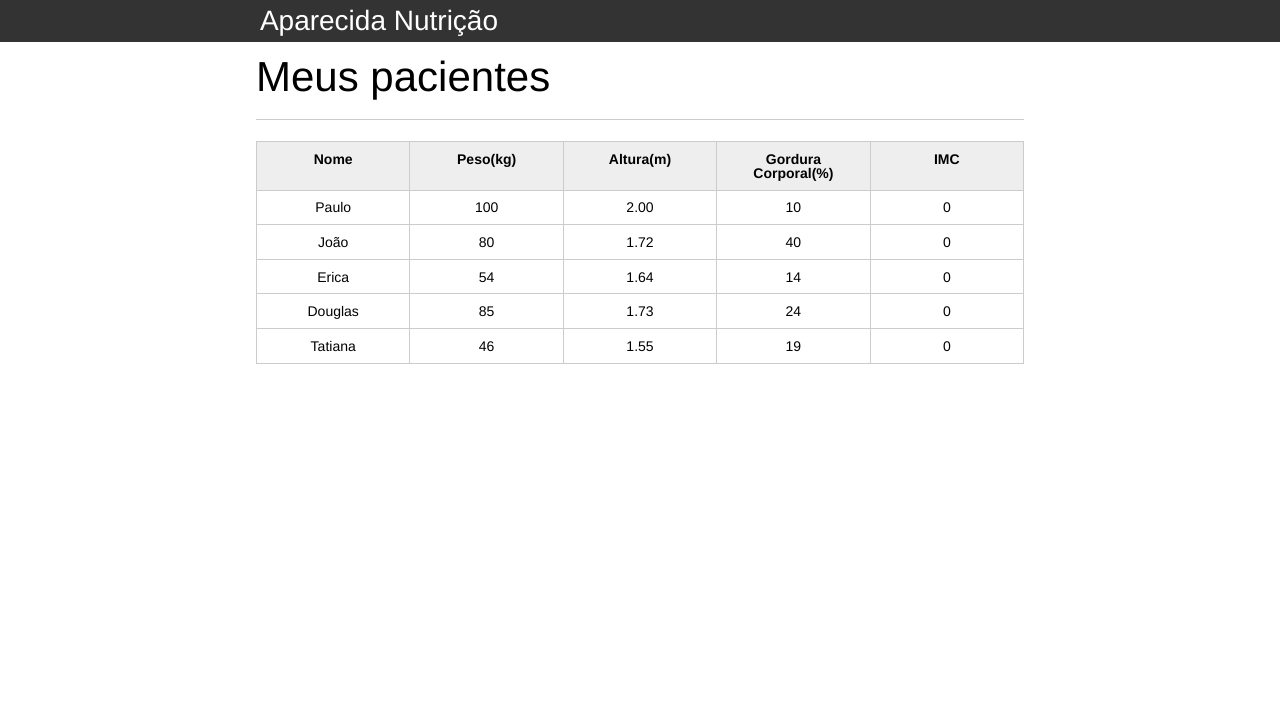
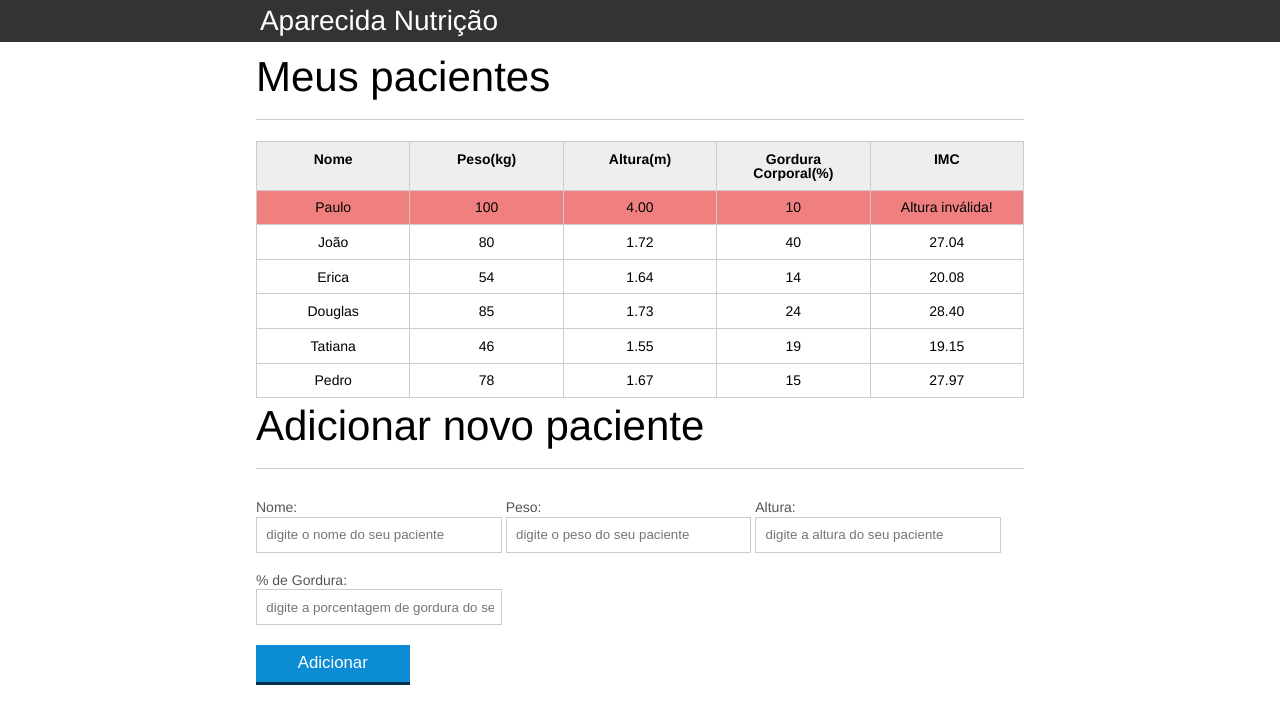
Before and after one commit to gtvilela/javascript, a plain HTML site: page index.html in a window 1280 px wide. Drawn offline with Linux system fonts and the light colour scheme.

Commit message:
Curso Introdução JS - forms

```diff
--- a/css/index.css
+++ b/css/index.css
@@ -132,3 +132,7 @@ button[disabled=disabled], button:disabled {
 .campo-invalido{
 	border: 1px solid red;
 }
+
+.paciente-invalido {
+	background-color: lightcoral;
+}
--- a/index.html
+++ b/index.html
@@ -29,10 +29,10 @@
 						</tr>
 					</thead>
 					<tbody id="tabela-pacientes">
-						<tr class="paciente" >
+						<tr class="paciente" id="primeiropaciente">
 							<td class="info-nome">Paulo</td>
 							<td class="info-peso">100</td>
-							<td class="info-altura">2.00</td>
+							<td class="info-altura">4.00</td>
 							<td class="info-gordura">10</td>
 							<td class="info-imc">0</td>
 						</tr>
@@ -67,11 +67,42 @@
 							<td class="info-gordura">19</td>
 							<td class="info-imc">0</td>
 						</tr>
+						<tr class="paciente" >
+							<td class="info-nome">Pedro</td>
+							<td class="info-peso">78</td>
+							<td class="info-altura">1.67</td>
+							<td class="info-gordura">15</td>
+							<td class="info-imc">0</td>
+						</tr>
 					</tbody>
 				</table>
 
 			</section>
 		</main>
+		<section class="container">
+    <h2 id="titulo-form">Adicionar novo paciente</h2>
+    <form id="form-adiciona">
+        <div class="grupo">
+            <label for="nome">Nome:</label>
+            <input id="nome" name="nome" type="text" placeholder="digite o nome do seu paciente" class="campo">
+        </div>
+        <div class="grupo">
+            <label for="peso">Peso:</label>
+            <input id="peso" name="peso" type="text" placeholder="digite o peso do seu paciente" class="campo campo-medio">
+        </div>
+        <div class="grupo">
+            <label for="altura">Altura:</label>
+            <input id="altura" name="altura" type="text" placeholder="digite a altura do seu paciente" class="campo campo-medio">
+        </div>
+        <div class="grupo">
+            <label for="gordura">% de Gordura:</label>
+            <input id="gordura" type="text" placeholder="digite a porcentagem de gordura do seu paciente" class="campo campo-medio">
+        </div>
+
+        <button id="adicionar-paciente" class="botao bto-principal">Adicionar</button>
+    </form>
+</section>
 		<script src="js/main.js"></script>
+		<script src="js/form.js"></script>
 	</body>
 </html>
--- /dev/null
+++ b/js/form.js
@@ -0,0 +1,38 @@
+var botaoAdicionar = document.querySelector("#adicionar-paciente");
+botaoAdicionar.addEventListener("click", function(event) {
+
+event.preventDefault();
+
+var form = document.querySelector("#form-adiciona");
+
+var nome = form.nome.value;
+var peso = form.peso.value;
+var altura = form.altura.value;
+var gordura = form.gordura.value;
+var imc = form.imc.value;
+
+var pacienteTr = document.createEmelent("tr");
+
+var pesoTd = document.createEmelent("td");
+var nomeTd = document.createEmelent("td");
+var alturaTd = document.createEmelent("td");
+var gorduraTd = document.createEmelent("td");
+var imcTd = document.createEmelent("td");
+
+nomeTd.textContent = nome;
+pesoTd.textContent = peso;
+alturaTd.textContent = altura;
+imcTd.textContent = calculaImc(peso, altura);
+gorduraTd.textContent = gordura;
+
+pacienteTr.appendChild(nomeTd);
+pacienteTr.appendChild(pesoTd);
+pacienteTr.appendChild(alturaTd);
+pacienteTr.appendChild(gorduraTd);
+pacienteTr.appendChild(imcTd);
+
+var tabela = document.querySelector("tabela-pacientes");
+
+tabela.appendChild(pacienteTr);
+
+})
--- a/js/main.js
+++ b/js/main.js
@@ -1,9 +1,39 @@
 console.log("Fui carregado de um arquivbo externo");
 
 var titulo = document.querySelector(".titulo");
-titulo.textContent = "Aparecida Nutricionista";
+
+var pacientes = document.querySelectorAll(".paciente");
+
+for (var i = 0; i < pacientes.length; i++) {
+  var paciente = pacientes[i];
+
+  var tdPeso = paciente.querySelector(".info-peso");
+  var peso = tdPeso.textContent;
+
+  var tdAltura = paciente.querySelector(".info-altura");
+  var altura = tdAltura.textContent;
+
+  var tdImc = paciente.querySelector(".info-imc");
+
+  if (peso <= 0 || peso >= 1000) {
+    tdImc.textContent = "Peso inválido!";
+
+  }
+
+  if (altura <= 0 || altura >= 3.00) {
+    tdImc.textContent = "Altura inválida!";
+    paciente.classList.add("paciente-invalido");
+  }
+  else {
+  var imc = calculaImc(peso, altura);
+  tdImc.textContent = imc;
+  }
+}
 
 
-var paciente = document.querySelector("#primeiropaciente");
+function calculaImc(peso, altura) {
+  var imc = 0;
+  imc = peso / (altura * altura);
 
-console.log(paciente);
+  return imc.toFixed(2);
+}
```
